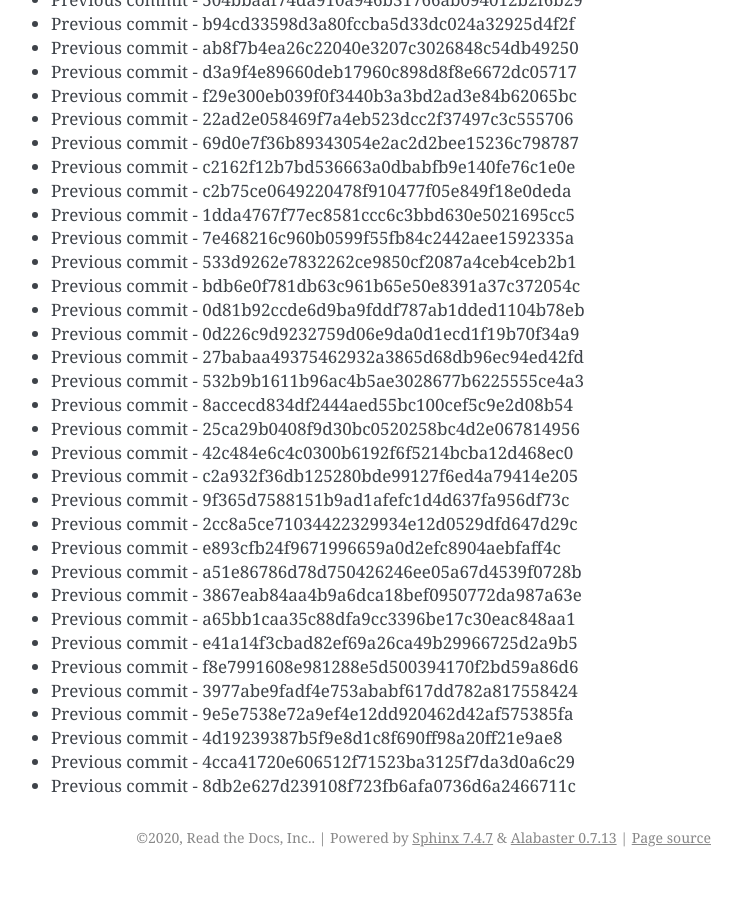
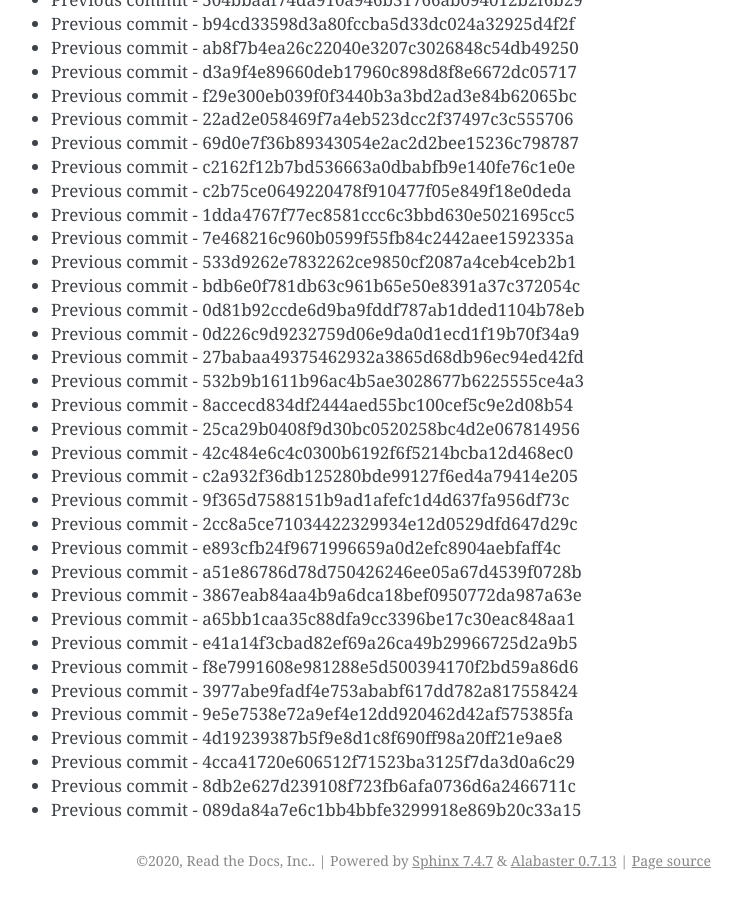
Before and after one commit to readthedocs/rtd-git-stresstest, a Sphinx documentation site: the page built from docs/updates.rst, in a window 1280 px wide and 900 px high, scrolled down 56435 px. Shown: the whole window, without its empty margins (399-1141 px from the left). Built offline with Sphinx 7.4.7, drawn with Linux system fonts in a browser that asks for light colours; before the commit the page ends 57312 px from its top, so only the background shows below that.

Commit message:
Generating commit from previous: 089da84a7e6c1bb4bbfe3299918e869b20c33a15

```diff
--- a/docs/updates.rst
+++ b/docs/updates.rst
@@ -2403,3 +2403,4 @@ It can be tested for any performance characteristics.
 * Previous commit - 4d19239387b5f9e8d1c8f690ff98a20ff21e9ae8
 * Previous commit - 4cca41720e606512f71523ba3125f7da3d0a6c29
 * Previous commit - 8db2e627d239108f723fb6afa0736d6a2466711c
+* Previous commit - 089da84a7e6c1bb4bbfe3299918e869b20c33a15
```
